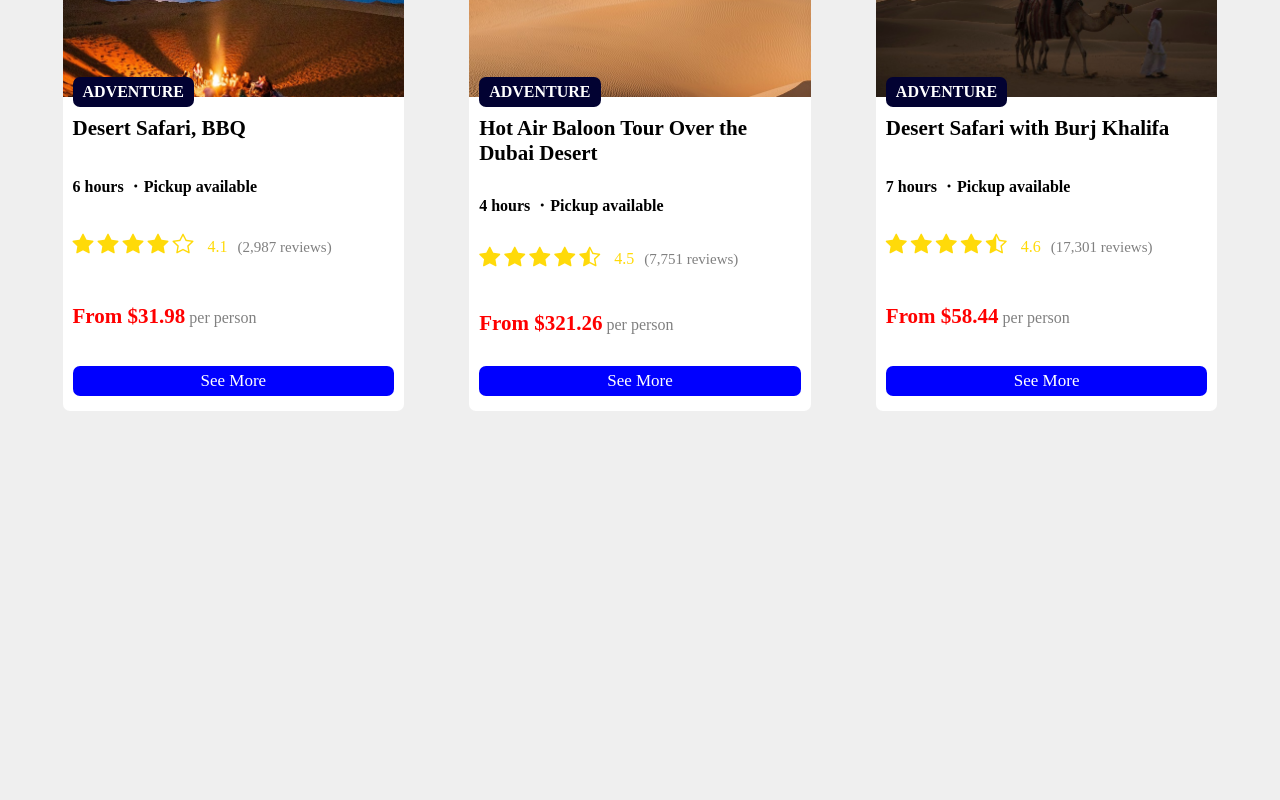
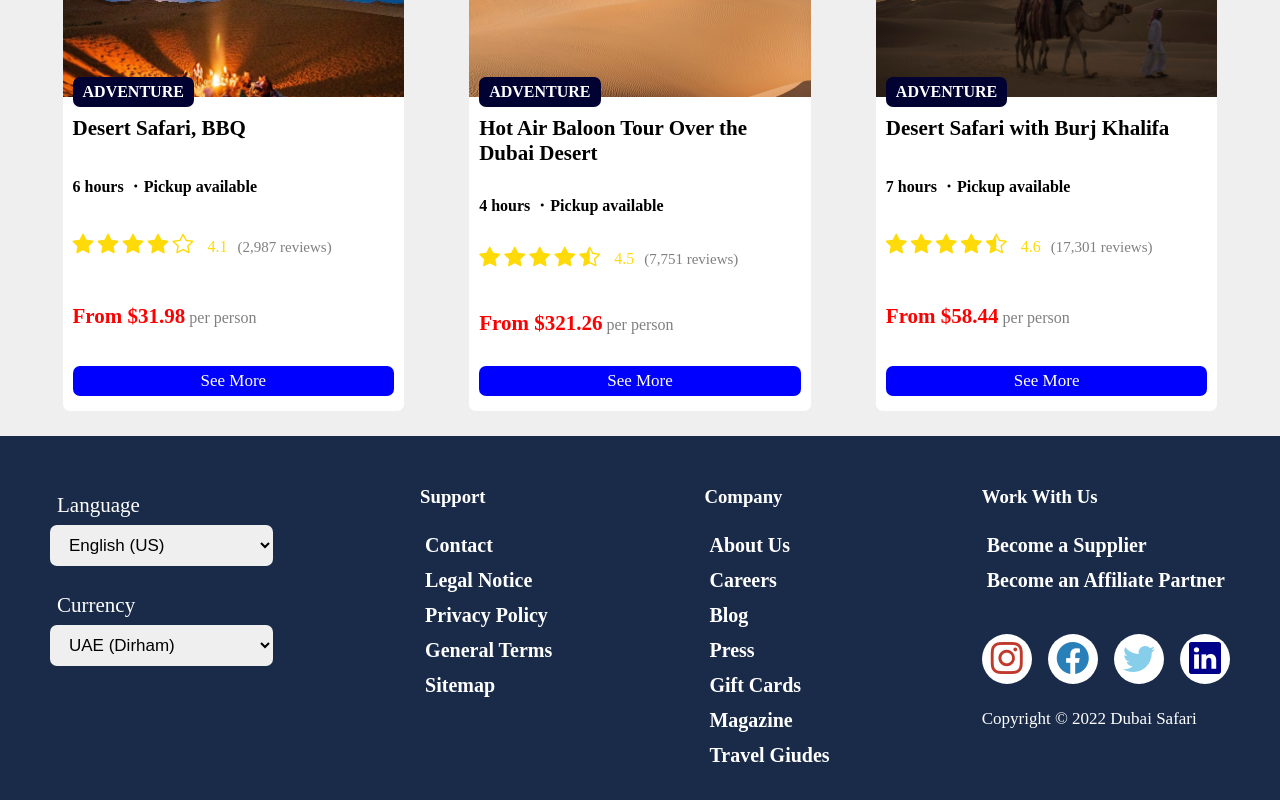
Before and after one commit to Leen-odeh3/Dubai-Desert-Safari, a React (Vite) app: page / in a window 1280 px wide. Shown: the part 5129-5929 px from the top of the page. Before the commit the page ends 5565 px from the top, so only its background shows below. Built offline with nearby package versions, Linux system fonts and the light colour scheme.

Commit message:
footer done

```diff
--- a/src/Routing/index.tsx
+++ b/src/Routing/index.tsx
@@ -1,6 +1,7 @@
 import { BrowserRouter, Route, Routes } from 'react-router-dom'
 import Header from '../component/Header/Header'
 import Home from '../Pages/Home'
+import Footer from '../component/Footer/Footer'
 
 
 const index = () => {
@@ -11,6 +12,7 @@ const index = () => {
     <Routes>
         <Route path="/" element={<Home/>}/>
     </Routes>
+    <Footer/>
     </BrowserRouter>
   )
 }
--- /dev/null
+++ b/src/component/Footer/Footer.jsx
@@ -0,0 +1,51 @@
+import { languages } from "../../data/languages";
+import {currencies} from '../../data/currencies'
+import "./footer.scss";
+import FooterIcon from "./FooterIcon";
+import SelectBox from "./SelectBox";
+
+const Footer = () => {
+  return (
+    <footer className="footer">
+        <div className="footer-item select-box-wrapper">
+            <SelectBox items={languages} label="Language" />
+            <SelectBox items={currencies} label="Currency" />
+        </div>
+      <div className="footer-item">
+        <h3 className="footer-item-title">Support</h3>
+        <ul className="footer-item-list">
+          <li className="footer-item-link">Contact</li>
+          <li className="footer-item-link">Legal Notice</li>
+          <li className="footer-item-link">Privacy Policy</li>
+          <li className="footer-item-link">General Terms</li>
+          <li className="footer-item-link">Sitemap</li>
+        </ul>
+      </div>
+      <div className="footer-item">
+        <h3 className="footer-item-title">Company</h3>
+        <ul className="footer-item-list">
+          <li className="footer-item-link">About Us</li>
+          <li className="footer-item-link">Careers</li>
+          <li className="footer-item-link">Blog</li>
+          <li className="footer-item-link">Press</li>
+          <li className="footer-item-link">Gift Cards</li>
+          <li className="footer-item-link">Magazine</li>
+          <li className="footer-item-link">Travel Giudes</li>
+        </ul>
+      </div>
+      <div className="footer-item">
+        <h3 className="footer-item-title">Work With Us</h3>
+        <ul className="footer-item-list">
+          <li className="footer-item-link">Become a Supplier</li>
+          <li className="footer-item-link">Become an Affiliate Partner</li>
+        </ul>
+        <FooterIcon />
+        <div className="footer-copy-right">
+            Copyright &copy; 2022 Dubai Safari
+        </div>
+      </div>
+    </footer>
+  );
+};
+
+export default Footer;
--- /dev/null
+++ b/src/component/Footer/Footer.scss
@@ -0,0 +1,81 @@
+$color_1: white;
+$color_2: #1a2b49;
+$background-color_1: #1a2b49;
+$background-color_2: white;
+
+/* Footer Icons */
+/* Select Box */
+.footer {
+	display: flex;
+	align-items: flex-start;
+	justify-content: space-between;
+	padding: 30px;
+	background-color: $background-color_1;
+	flex-wrap: wrap;
+}
+.footer-item {
+	color: $color_1;
+	padding: 20px;
+}
+.footer-item-list {
+	padding: 5px;
+}
+.footer-item-title {
+	margin-bottom: 21px;
+}
+.footer-item-link {
+	margin-bottom: 12px;
+	font-size: 20px;
+	font-weight: 600;
+	cursor: pointer;
+	&:hover {
+		text-decoration: underline;
+	}
+}
+.footer-icons {
+	display: flex;
+	align-items: center;
+	justify-content: space-between;
+	margin-top: 25px;
+	.icon {
+		width: 50px;
+		height: 50px;
+		background-color: $background-color_2;
+		border-radius: 50%;
+		display: flex;
+		align-items: center;
+		justify-content: center;
+		cursor: pointer;
+		i {
+			color: $color_2;
+			font-size: 32px;
+		}
+	}
+}
+.select-box {
+	margin-bottom: 20px;
+	display: flex;
+	flex-direction: column;
+}
+.select-box-label {
+	font-weight: 500;
+	margin: 7px;
+	font-size: 21px;
+}
+.select-box-input {
+	padding: 10px 15px;
+	border: none;
+	font-size: 17px;
+	border-radius: 7px;
+	outline: none;
+}
+.footer-copy-right {
+	color: $color_1;
+	font-size: 17px;
+	margin-top: 25px;
+}
+@media (max-width: 720px) {
+	.footer {
+		flex-direction: column;
+	}
+}
--- /dev/null
+++ b/src/component/Footer/FooterIcon.jsx
@@ -0,0 +1,20 @@
+const FooterIcon = () => {
+  return (
+    <div className="footer-icons">
+      <div className="icon">
+        <i style={{ color: "#c0392b" }} className="bi bi-instagram"></i>
+      </div>
+      <div className="icon">
+        <i style={{ color: "#2980b9" }} className="bi bi-facebook"></i>
+      </div>
+      <div className="icon">
+        <i style={{ color: "skyblue" }} className="bi bi-twitter"></i>
+      </div>
+      <div className="icon">
+        <i style={{ color: "darkblue" }} className="bi bi-linkedin"></i>
+      </div>
+    </div>
+  );
+};
+
+export default FooterIcon;
--- /dev/null
+++ b/src/component/Footer/SelectBox.jsx
@@ -0,0 +1,11 @@
+const SelectBox = ({items, label}) => {
+  return (
+<div className="select-box">
+  <label className="select-box-label">{label}</label>
+  <select className="select-box-input">
+      {items.map(item => <option key={item.id}>{item.value}</option>)}
+  </select>
+</div> );
+}
+
+export default SelectBox;
```
